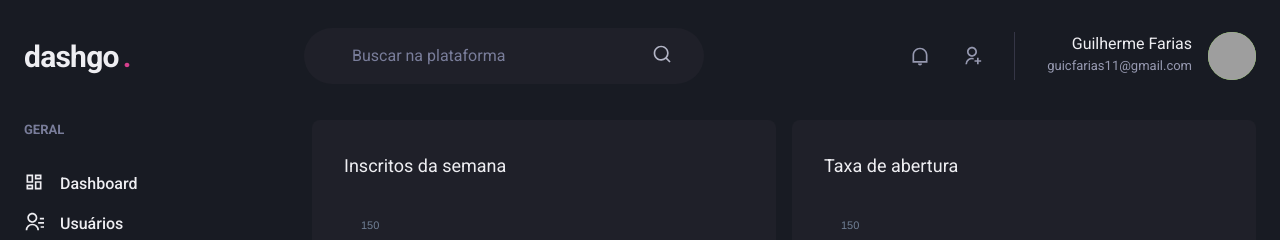
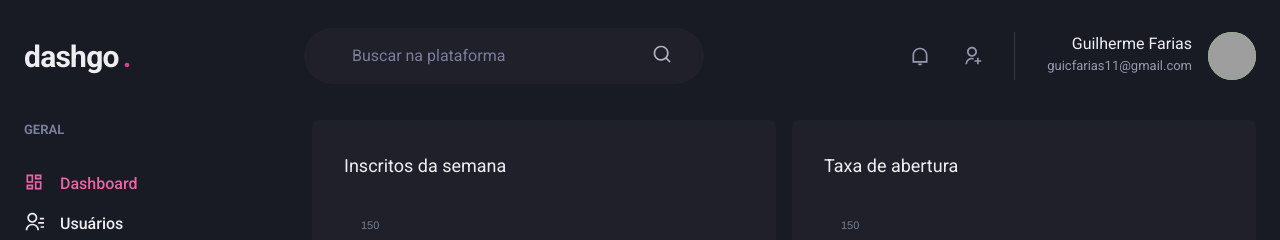
Before and after one commit to Guilherme-Farias/dashgo, a Next.js app: page /dashboard in a window 1280 px wide. Shown: the top 240 px of the page. Built offline with nearby package versions, Linux system fonts and the light colour scheme; grey boxes are pictures that could not be loaded.

Commit message:
Feature: LinkActive finalizado

```diff
--- /dev/null
+++ b/src/components/ActiveLink.tsx
@@ -0,0 +1,32 @@
+import Link, { LinkProps } from "next/link";
+import { useRouter } from "next/router";
+import { cloneElement, ReactElement } from "react";
+
+interface ActiveLinkProps extends LinkProps {
+  children: ReactElement;
+  shouldMatchExactHref?: boolean;
+}
+
+
+export function ActiveLink({ children, shouldMatchExactHref = false, ...rest }: ActiveLinkProps) {
+  const { asPath } = useRouter();
+
+  let isActive = false;
+
+  if (shouldMatchExactHref &&
+    (asPath === rest.href
+    || asPath === rest.as)) {
+    isActive = true;
+  } else if(asPath.startsWith(String(rest.href))
+  || asPath.startsWith(String(rest.as))) {
+    isActive= true
+  }
+
+  return (
+    <Link {...rest}>
+      {cloneElement(children, {
+        color: isActive ? 'pink.400' : 'gray.50'
+      })}
+    </Link>
+  )
+}
--- a/src/components/Sidebar/NavLink.tsx
+++ b/src/components/Sidebar/NavLink.tsx
@@ -1,16 +1,20 @@
-import { Icon, Link, LinkProps as ChakraLinkProps, Text } from '@chakra-ui/react'
+import { Icon, Link as ChakraLink, LinkProps as ChakraLinkProps, Text } from '@chakra-ui/react'
 import { ElementType } from 'react'
+import { ActiveLink } from '../ActiveLink'
 
 interface NavLinkProps extends ChakraLinkProps {
   icon: ElementType;
   children: string;
+  href: string;
 }
 
-export function NavLink({ icon, children, ...rest }: NavLinkProps) {
+export function NavLink({ icon, children, href, ...rest }: NavLinkProps) {
   return (
-    <Link display="flex" align="center" {...rest}>
-      <Icon as={icon} fontSize="20" />
-      <Text ml="4" fontWeight="medium">{children}</Text>
-    </Link>
+    <ActiveLink href={href} passHref>
+      <ChakraLink display="flex" align="center" {...rest}>
+        <Icon as={icon} fontSize="20" />
+        <Text ml="4" fontWeight="medium">{children}</Text>
+      </ChakraLink>
+    </ActiveLink>
   )
 }
--- a/src/components/Sidebar/SidebarNav.tsx
+++ b/src/components/Sidebar/SidebarNav.tsx
@@ -9,12 +9,12 @@
   return (
     <Stack spacing="12" align="flex-start">
       <NavSection title="GERAL">
-        <NavLink icon={RiDashboardLine} children="Dashboard" />
-        <NavLink icon={RiContactsLine} children="Usuários" />
+        <NavLink icon={RiDashboardLine} href="/dashboard" children="Dashboard" />
+        <NavLink icon={RiContactsLine} href="/users" children="Usuários" />
       </NavSection>
       <NavSection title="AUTOMAÇÃO">
-        <NavLink icon={RiInputMethodLine} children="Formulários" />
-        <NavLink icon={RiGitMergeLine} children="Automação" />
+        <NavLink icon={RiInputMethodLine} href="/forms" children="Formulários" />
+        <NavLink icon={RiGitMergeLine} href="/automation" children="Automação" />
       </NavSection>
     </Stack>
   )
```
Also changed, not shown: src/pages/users/create.tsx (+8 -5 lines), src/pages/users/index.tsx (+7 -0 lines).
